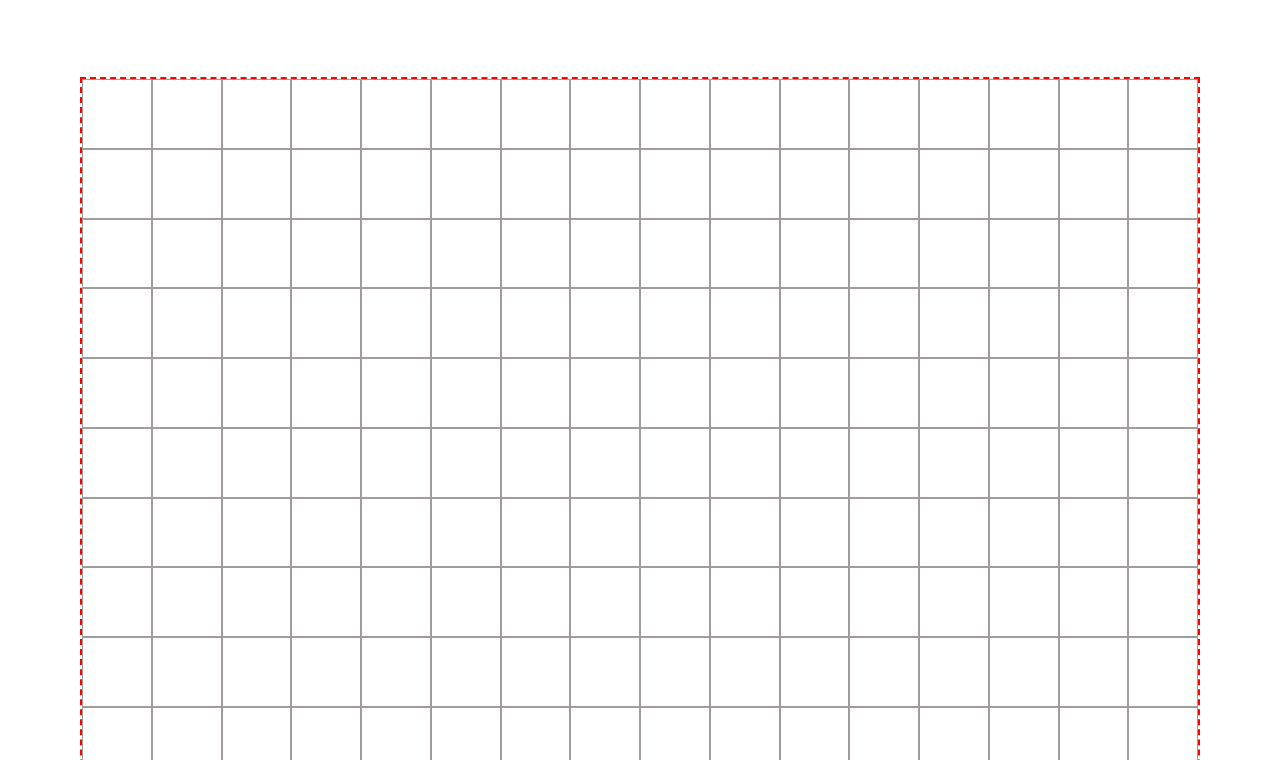
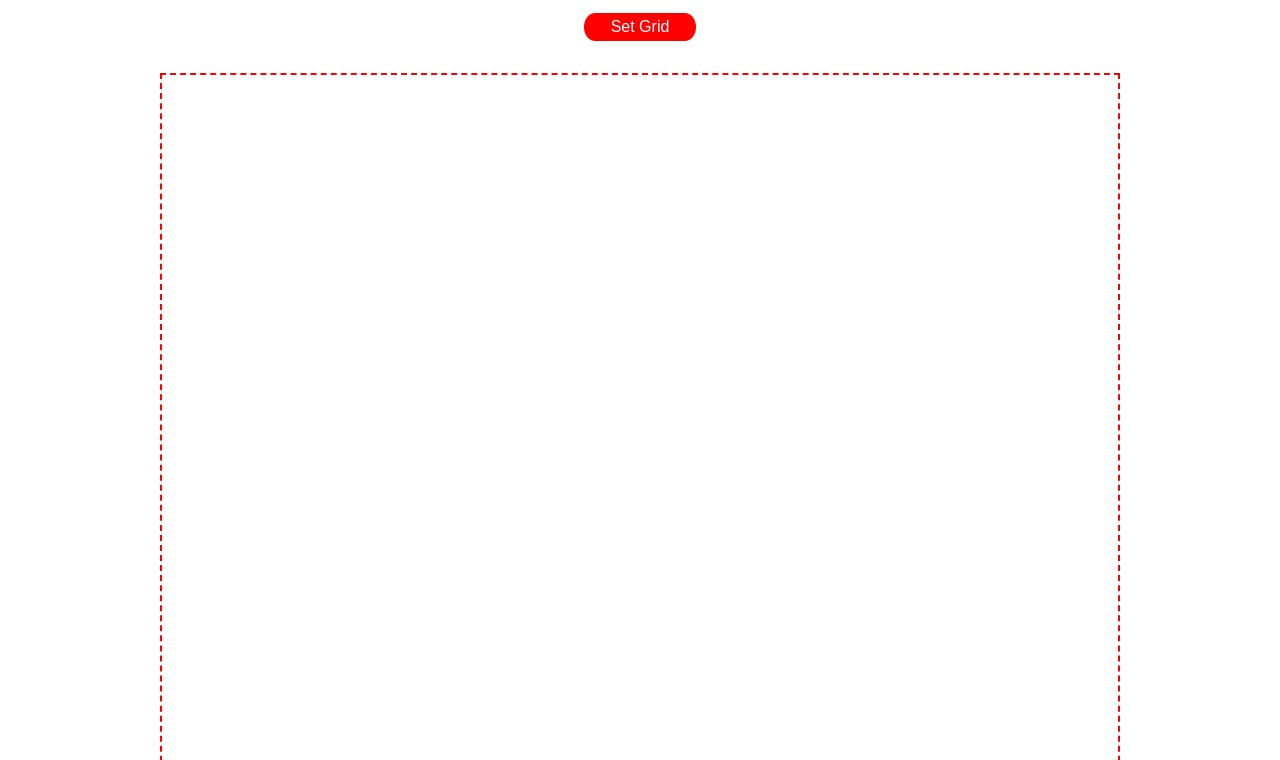
Before and after one commit to Isky-Codes/Etch-a-Sketch, a plain HTML site: page index.html in a window 1280 px wide. Shown: the part 40-800 px from the top of the page. Drawn offline with Linux system fonts and the light colour scheme.

Commit message:
Add function to allow user to enter input
Users will be prompted to determine the width and height of the Etch-a-Sketch.
After the prompt a new grid, based on the users answers, will be generated.

```diff
--- a/css/styles.css
+++ b/css/styles.css
@@ -9,11 +9,11 @@
 body h1 {
     text-align: center;
 }
-.gridContainer {
-    width: 70rem;
-    height: 70rem;
+#gridContainer {
+    width: 60rem;
+    height: 60rem;
     margin: auto;
-    margin-top: 5rem;
+    margin-top: 2rem;
     border: 2px dashed red;
     position: relative;
     display: flex;
@@ -25,11 +25,26 @@ body h1 {
 }
 
 .innerGrid {
-    width: 6.25%;
-    height: 6.25%;
-    border: 0.01rem solid rgb(161, 155, 155);
+    border: 1px solid rgb(161, 155, 155);
 }
 
 .gridColor {
     background-color: black;
 }
+
+.setBtn {
+    display: block;
+    width: 7rem;
+    margin: 0 auto;
+    margin-top: 1rem;
+    padding: 0.3rem;
+    border-radius: 10% / 50%;
+    border: none;
+    background-color: red;
+    color: white;
+    font-size: 1rem;
+}
+
+.setBtn:hover {
+    background-color: gray;
+}
--- a/index.html
+++ b/index.html
@@ -10,7 +10,9 @@
     <body>
         <h1>Etch-a-Sketch</h1>
 
-        <div class="gridContainer"></div>
+        <button class="setBtn" type="button">Set Grid</button>
+
+        <div id="gridContainer"></div>
 
         <script src="/js/index.js"></script>
     </body>
--- a/js/index.js
+++ b/js/index.js
@@ -1,26 +1,39 @@
-let gridMain = document.querySelector('.gridContainer');
+const gridMain = document.getElementById('gridContainer');
+const gridButton = document.querySelector('.setBtn');
 
 
 //Create the inner <div>'s
-function createDivs() {
+function createDivs(gridSize) {
+    const widthHeight = 100 / gridSize;
     const div = document.createElement('div');
     div.classList.add('innerGrid');
+    div.style.width = `${widthHeight}%`;
+    div.style.height = `${widthHeight}%`;
     return div;
 }
 
 //Create the grid and append it to the main grid
-function createGrid() {
-    for(let i = 0; i < 256; i++) {
-        gridMain.appendChild(createDivs());
+function createGrid(gridSize) {
+    for(let i = 0; i < gridSize; i++) {
+        gridMain.appendChild(createDivs(Math.sqrt(gridSize)));
     }
 }
 
-createGrid();
-
 //Change div color
-
 gridMain.addEventListener('mouseover', function(e) {
     if(e.target.matches('.innerGrid')) {
         e.target.classList.add('gridColor');
     }
 });
+
+//Button function to set grid number
+gridButton.addEventListener('click', function() {
+    let gridSize = Number(prompt("How many square per side is your grid?"));
+    let totalGrid = gridSize * gridSize;
+
+    if(gridSize > 100) {
+        alert('This number is too big: choose a number below 100');
+    }else {
+        createGrid(totalGrid);
+    }
+});
```
